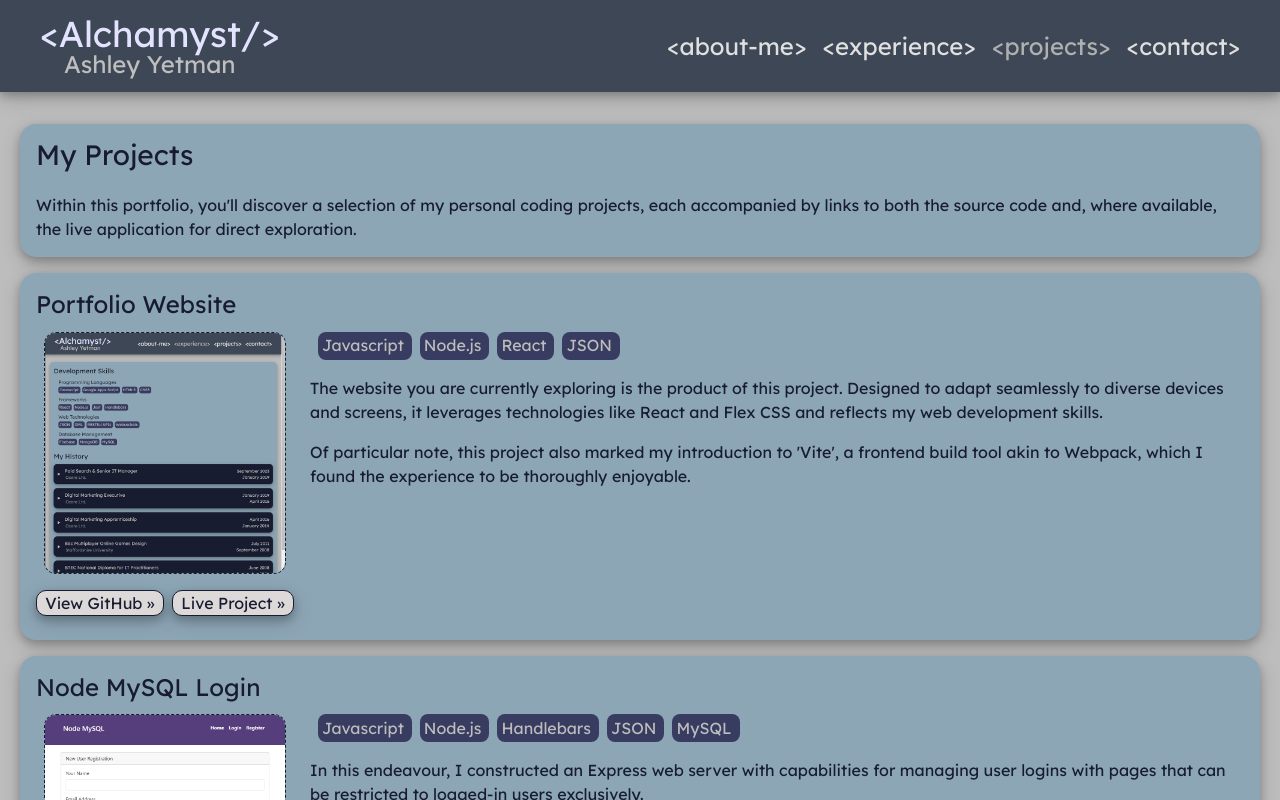
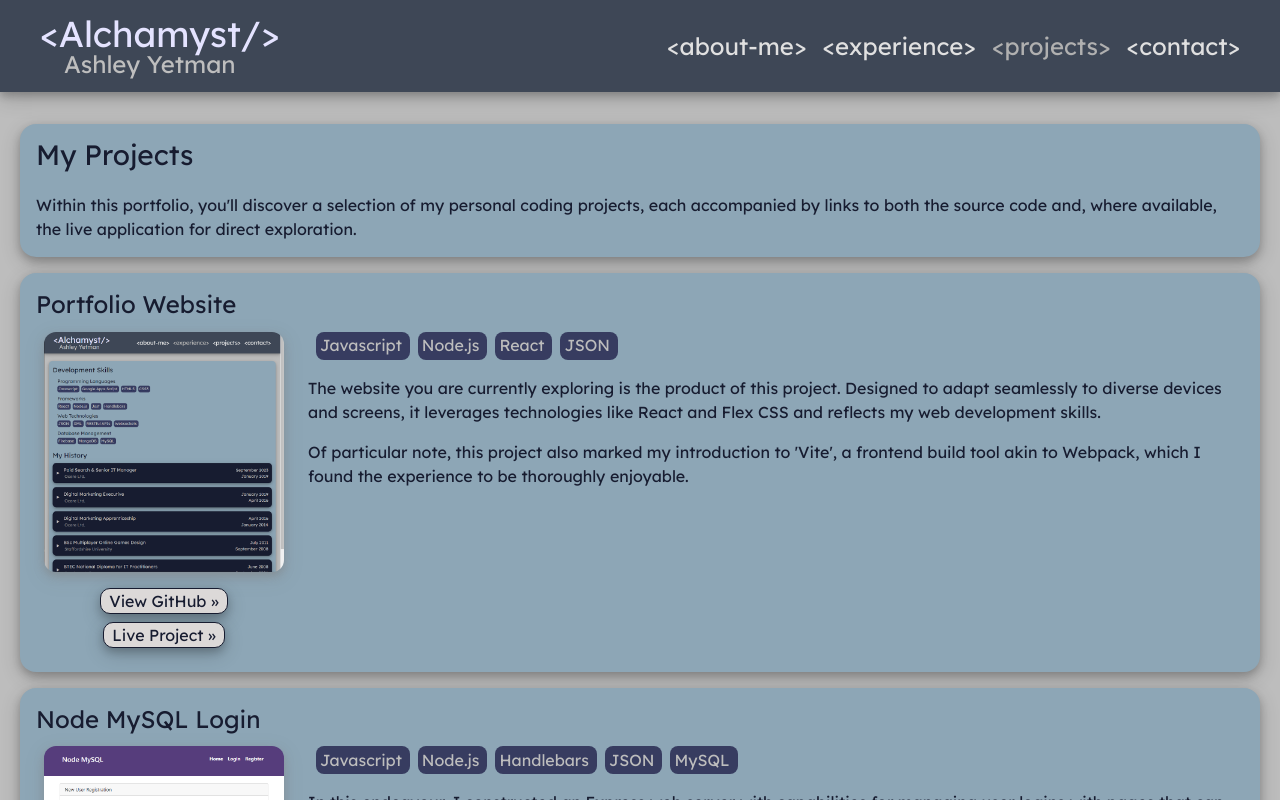
Before and after one commit to Alchamyst/ayetman-web, a React (Vite) app: page /projects in a window 1280 px wide. Shown: the top 800 px of the page. Built offline with nearby package versions, Linux system fonts and the light colour scheme.

Commit message:
update border for project images.

```diff
--- a/src/styles/project.css
+++ b/src/styles/project.css
@@ -42,7 +42,8 @@
 }
 
 .project-image-container img {
-    border: 1px dashed #171C30;
+    /* border: 1px dashed #171C30; */
+    box-shadow: 0 4px 8px 0 rgba(128, 128, 128, 0.5), 0 6px 20px 0 rgba(128, 128, 128, 0.19);
 
     border-radius: 5%;
     margin: 0.5em 0.5em 0.5em 0.5em;
```
